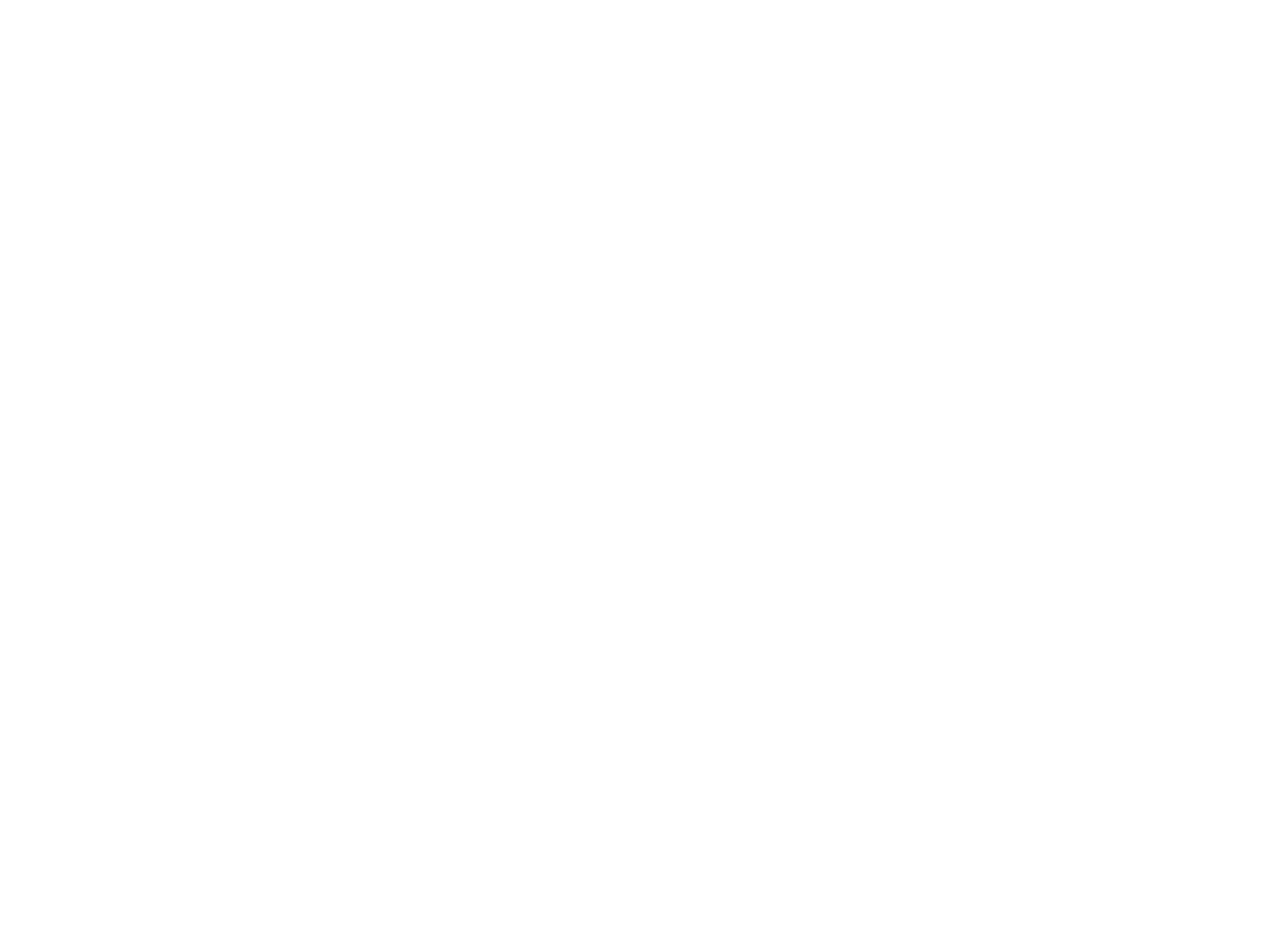
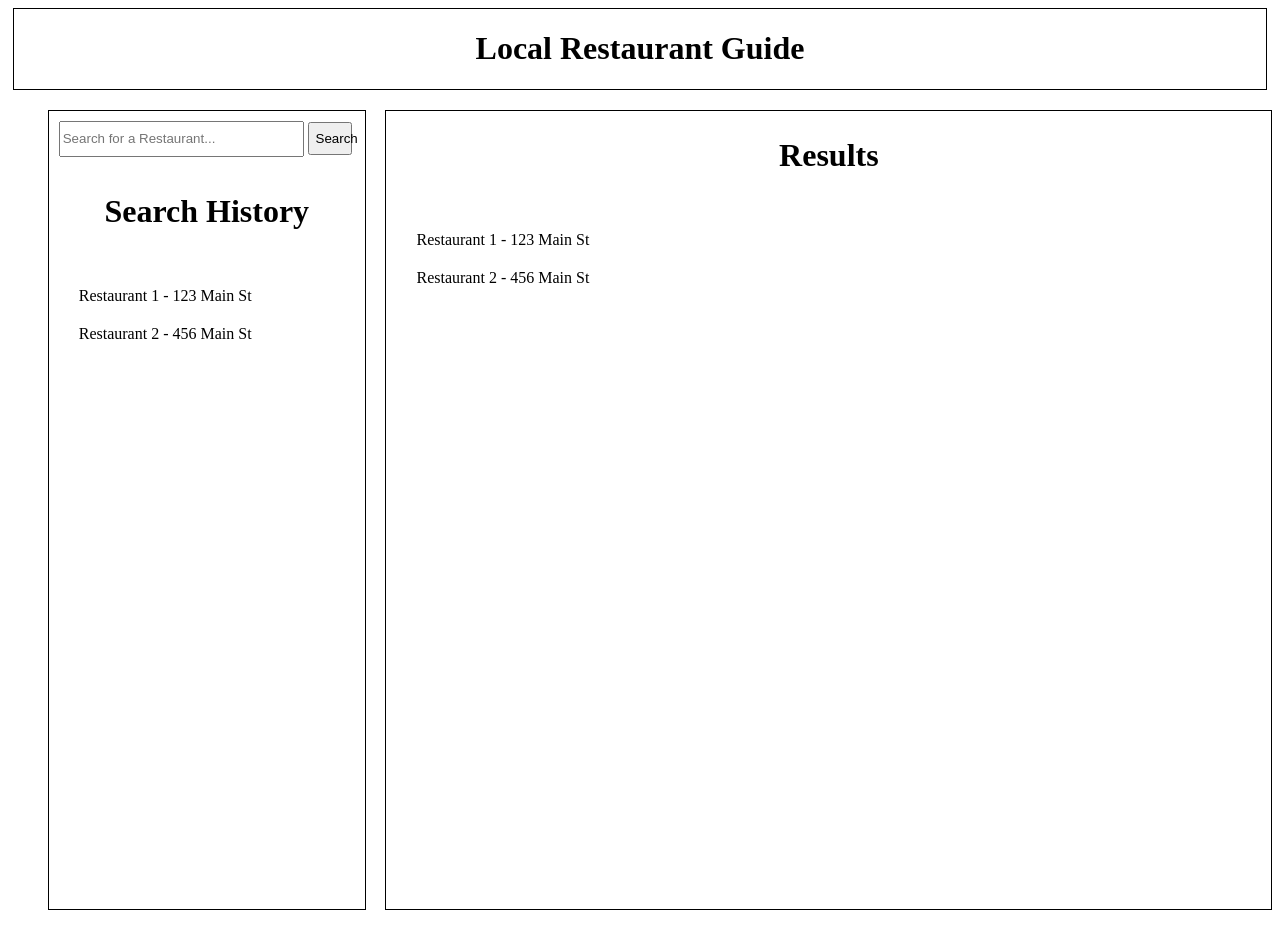
Before and after one commit to EdwardBecerra2/Local-Restaurant-Guide-, a plain HTML site: page index.html in a window 1280 px wide. Before the commit the page ends 800 px from the top, so only its background shows below. Drawn offline with nearby package versions, Linux system fonts and the light colour scheme.

Commit message:
html-css-js-add

```diff
--- a/assets/script.js
+++ b/assets/script.js
@@ -1 +1,40 @@
-var APIKey = "R_sNro_9M5MMte44II_lc7lHapNDozfk4koDZwqGa4dUlQCp1TwCUyxbKLXd9cA5IwYSJh8_W06hoVokVsGbNO-Y91AZhyXUpbNw2-611hQVd798jZd_udzI7A1oZXYx"
+// var APIKey = "R_sNro_9M5MMte44II_lc7lHapNDozfk4koDZwqGa4dUlQCp1TwCUyxbKLXd9cA5IwYSJh8_W06hoVokVsGbNO-Y91AZhyXUpbNw2-611hQVd798jZd_udzI7A1oZXYx"
+// Example
+var exampleResults = [
+    { name: 'Restaurant 1', location: '123 Main St' },
+    { name: 'Restaurant 2', location: '456 Main St' },
+    // Add more results as needed
+];
+
+var exampleHistorys = [
+    { name: 'Restaurant 1', location: '123 Main St' },
+    { name: 'Restaurant 2', location: '456 Main St' },
+    // Add more results as needed
+];
+
+function displayResults(results) {
+    var resultsContainer = document.getElementById('results');
+    resultsContainer.innerHTML = ''; // Clear previous results
+
+    results.forEach(result => {
+        var resultItem = document.createElement('div');
+        resultItem.className = 'result-item';
+        resultItem.textContent = `${result.name} - ${result.location}`;
+        resultsContainer.appendChild(resultItem);
+    });
+}
+
+function displayHistorys(historys) {
+    var historysContainer = document.getElementById('historys');
+    historysContainer.innerHTML = ''; // Clear previous historys
+
+    historys.forEach(historys => {
+        var historysItem = document.createElement('div');
+        historysItem.className = 'historys-item';
+        historysItem.textContent = `${historys.name} - ${historys.location}`;
+        historysContainer.appendChild(historysItem);
+    });
+}
+
+displayResults(exampleResults);
+displayHistorys(exampleResults);
--- a/assets/style.css
+++ b/assets/style.css
@@ -0,0 +1,68 @@
+/* header */
+#header {
+    margin: 5px;
+    border: 1px solid black;
+}
+
+#header h1 {
+    text-align: center;
+}
+
+/* Container */
+.container {
+    display: flex;
+    margin: 20px;
+    width: 100%;
+    height: 100vh;
+    /* border: 1px solid black; */
+    justify-content: space-evenly;
+}
+
+.container div h2 {
+    text-align: center;
+    font-size: 2rem;
+}
+
+/* Search-container */
+
+#search-container{
+    border: 1px solid black;
+    width: 25%;
+}
+
+#search-bar {
+    padding: 10px;
+}
+
+#restaurant {
+    width: 80%;
+    height: 30px;
+}
+
+#search-btn {
+    width: 15%;
+    height: 33px;
+}
+
+#historys {
+    padding: 20px;
+}
+
+.historys-item {
+    padding: 10px;
+}
+
+/* Results */
+
+#results-container {
+    border: 1px solid black;
+    width: 70%;
+}
+
+#results {
+    padding: 20px;
+}
+
+.result-item {
+    padding: 10px;
+}
--- a/index.html
+++ b/index.html
@@ -1 +1,35 @@
-<script src="https://cdn.tailwindcss.com"></script>
+<!-- <script src="https://cdn.tailwindcss.com"></script> -->
+<!DOCTYPE html>
+<html lang="en">
+<head>
+    <meta charset="UTF-8">
+    <meta name="viewport" content="width=device-width, initial-scale=1.0">
+    <title>Local Restaurant Guide</title>
+    <link rel="stylesheet" href="./assets/style.css">
+</head>
+<body>
+    <div id="header">
+        <h1>Local Restaurant Guide</h1>
+    </div>
+    <div class="container">
+        <div id="search-container">
+            <div id="search-bar">
+                <input id="restaurant" type="text" placeholder="Search for a Restaurant...">
+                <button id="search-btn">Search</button>
+            </div>
+
+            <div id="search-history">
+                <h2>Search History</h2>
+                <div id="historys">test</div>
+                <!-- Display search history -->
+            </div>
+        </div>
+        <div id="results-container">
+            <h2>Results</h2>
+            <div id="results">test</div>
+            <!-- Display search results -->
+        </div>
+    </div>
+    <script src="./assets/script.js"></script>
+</body>
+</html>
```
